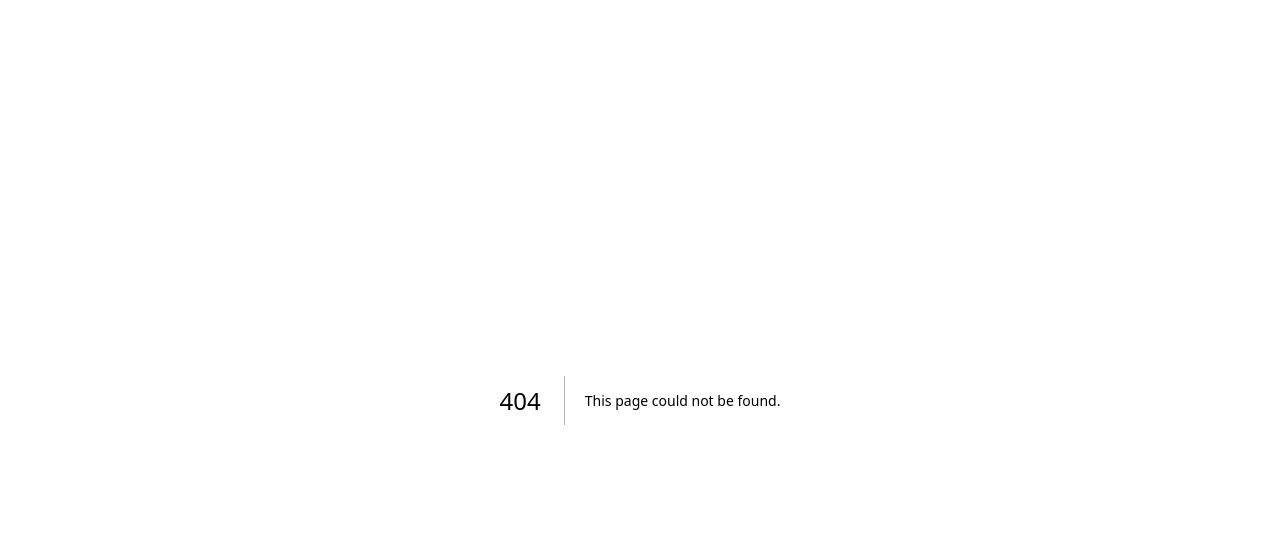
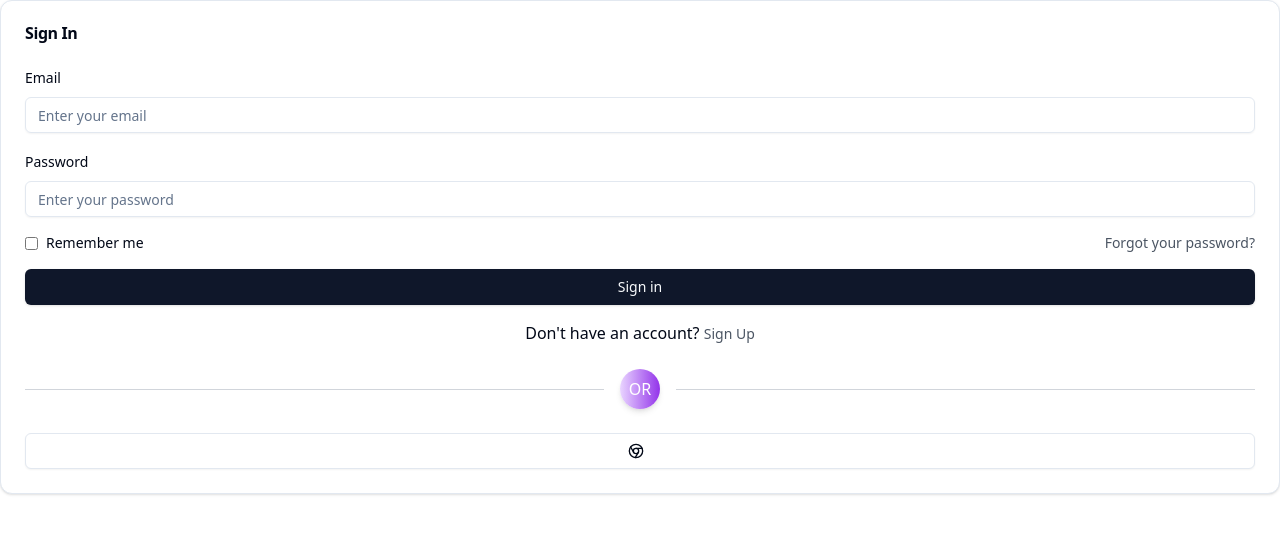
Before and after one commit to mercy-mwai/proposal_builder, a Next.js app: page /auth/login in a window 1280 px wide. Before the commit this address had no page. Shown: the top 534 px of the page. Built offline with nearby package versions, Linux system fonts and the light colour scheme.

Commit message:
new file:login-form

```diff
--- /dev/null
+++ b/app/auth/login/page.jsx
@@ -0,0 +1,10 @@
+import React from 'react'
+import  LoginForm  from "@/components/auth/login-form"
+
+const page = () => {
+  return (
+   <LoginForm />
+  )
+}
+
+export default page
--- /dev/null
+++ b/components/auth/login-form.tsx
@@ -0,0 +1,78 @@
+import React from "react";
+import Link from "next/link";
+import Divider from "../ui/divider";
+import { Card, CardContent, CardHeader, CardTitle } from "../ui/card";
+import { Label } from "../ui/label";
+import { Input } from "../ui/input";
+import { Button } from "../ui/button";
+import { Chrome } from "lucide-react";
+
+const LoginForm = () => {
+  return (
+    <Card>
+      <CardHeader>
+        <CardTitle>Sign In</CardTitle>
+      </CardHeader>
+      <CardContent>
+        <form className="space-y-4">
+          <div className="space-y-2">
+            <Label htmlFor="email">Email</Label>
+            <Input
+              id="email"
+              name="email"
+              type="email"
+              placeholder="Enter your email"
+              required
+            />
+          </div>
+          <div className="space-y-2">
+            <Label htmlFor="password">Password</Label>
+            <div className="relative">
+              <Input
+                id="password"
+                name="password"
+                type="password"
+                placeholder="Enter your password"
+                required
+              />
+            </div>
+          </div>
+          <div className="flex justify-between items-center text-sm">
+            <div className="flex items-center space-x-2">
+              <input
+                type="checkbox"
+                id="remember"
+                name="remember"
+                className="rounded text-blue-600 border-gray-300 focus:ring-blue-500"
+              />
+              <Label htmlFor="remember">Remember me</Label>
+            </div>
+            <Link href="/forgot-password" className="text-sm text-gray-600">
+              Forgot your password?
+            </Link>
+          </div>
+
+          <Button type="submit" className="w-full">
+            Sign in
+          </Button>
+        </form>
+
+        <div className="mt-4 text-center">
+          <span className="d-block cate pt-10">
+            Don't have an account?{" "}
+            <Link href="/signup" className="text-sm text-gray-600">
+              Sign Up
+            </Link>
+          </span>
+          <Divider />
+          <div className="social-login mt-2">
+            <Button variant="outline" className="w-full">
+              <Chrome className="mr-2 h-4 w-4"/>
+            </Button>
+          </div>
+        </div>
+      </CardContent>
+    </Card>
+  );
+};
+export default LoginForm;
--- /dev/null
+++ b/components/ui/divider.tsx
@@ -0,0 +1,17 @@
+import React from "react";
+
+const Divider = () => {
+  return (
+    <div className="flex items-center my-6">
+      <div className="flex-grow border-t border-gray-300"></div>
+      <span className="mx-4 relative">
+        <span className="flex items-center justify-center w-10 h-10 bg-gradient-to-r from-purple-200 to-purple-600 text-white rounded-full shadow-md">
+          OR
+        </span>
+      </span>
+      <div className="flex-grow border-t border-gray-300"></div>
+    </div>
+  );
+};
+
+export default Divider;
```
